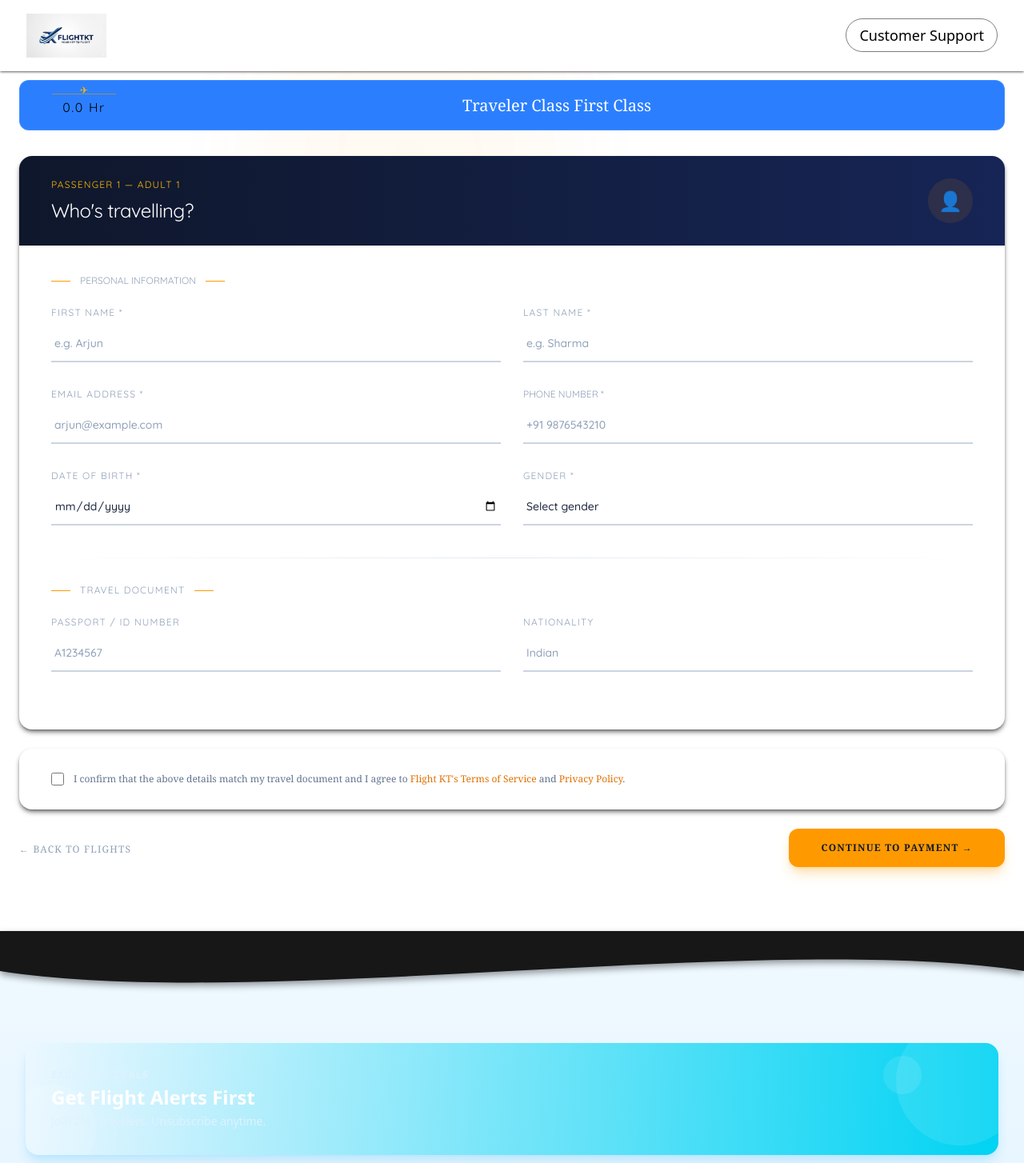
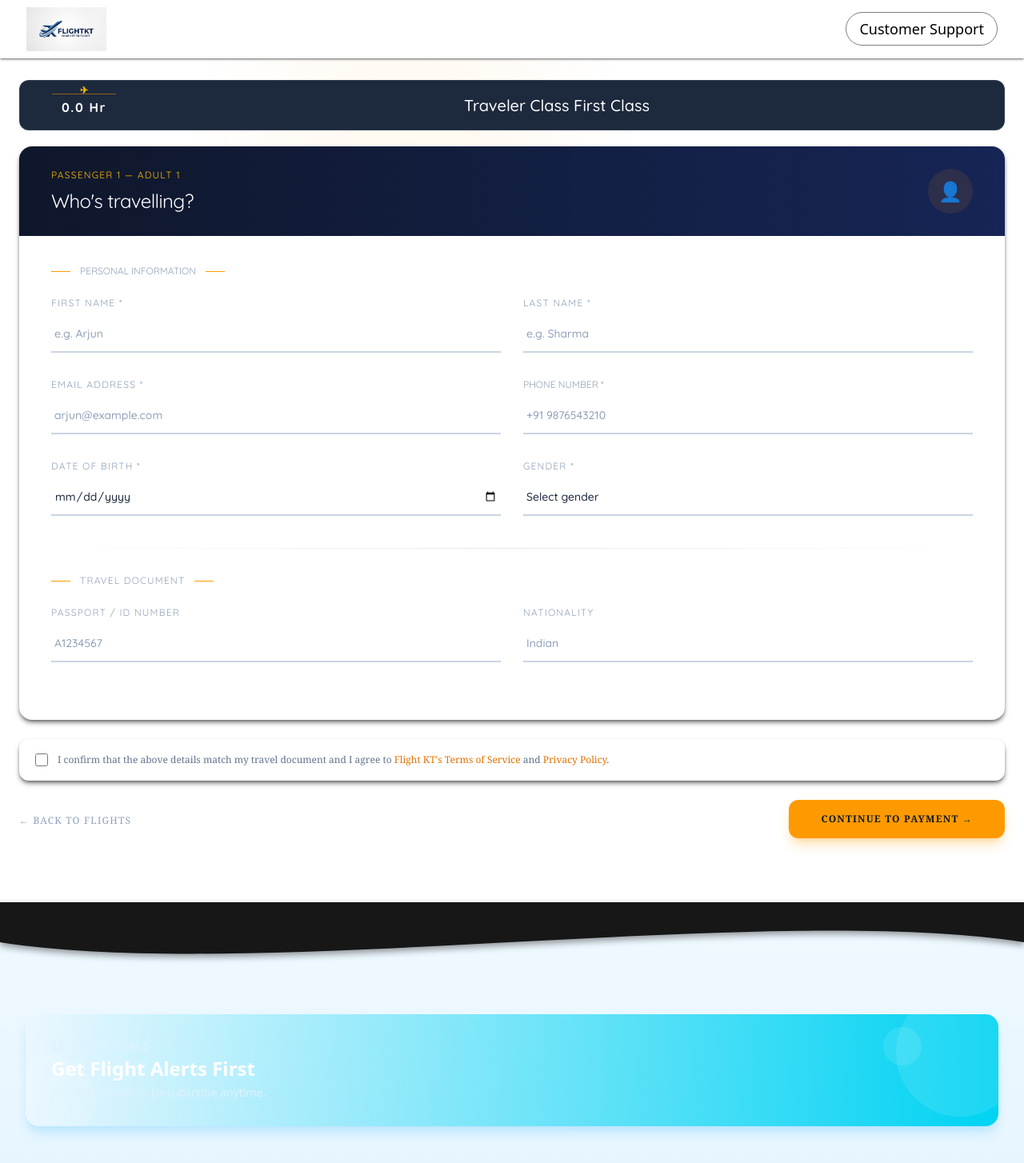
Before and after one commit to nikhilchauhan0105-source/flightkt, a Next.js app: page /Tickets/userinfo in a window 1280 px wide. Shown: the top 1454 px of the page at 80% size. Built offline with nearby package versions, Linux system fonts and the light colour scheme.

Commit message:
minimal changes

```diff
--- a/src/app/Tickets/userinfo/page.tsx
+++ b/src/app/Tickets/userinfo/page.tsx
@@ -106,9 +106,9 @@ export default function PassengerInfoPage() {
       <div className="absolute top-0 left-1/4 w-96 h-96 bg-amber-500 opacity-5 rounded-full blur-3xl pointer-events-none" />
 
       {/* Main */}
-      <main className="max-w-full mt-25 mx-auto px-4 md:px-6 pb-20 relative z-10">
+      <main className="max-w-full mt-25 mx-auto px-4 md:px-6  pb-10 sm:pb-20 relative z-10">
         {/* Flight Summary */}
-        <div className="flex items-center justify-between bg-blue-500 border border-white/10 backdrop-blur-md rounded-xl px-6 py-4 mb-8">
+        <div className="flex quicksand items-center font-bold justify-between bg-slate-800 border border-white/10 backdrop-blur-md rounded-xl px-6 py-4 mb-4 sm:mb-5">
           <div className="flex items-center gap-4">
             <span className="text-white text-lg font-sans tracking-wider">
               {bookedticket?.[0]?.departure_airport?.id || ""}
@@ -119,8 +119,8 @@ export default function PassengerInfoPage() {
                   ✈
                 </span>
               </div>
-              <span className=" text-black quicksand  tracking-widest">
-                {((bookedticket?.[0]?.duration ?? 0)/60).toFixed(1)} Hr
+              <span className=" text-white quicksand  tracking-widest">
+                {((bookedticket?.[0]?.duration ?? 0) / 60).toFixed(1)} Hr
               </span>
             </div>
             <span className="text-white text-lg font-sans tracking-wider">
@@ -323,7 +323,7 @@ export default function PassengerInfoPage() {
           ))}
 
           {/* Consent — once at the bottom */}
-          <div className="bg-white rounded-2xl px-8 md:px-10 py-7 shadow-md/50 mb-6">
+          <div className="bg-white rounded-xl px-4 md:px-5 py-4 shadow-md/50 mb-6">
             <div className="flex items-start gap-3">
               <input
                 type="checkbox"
@@ -354,7 +354,7 @@ export default function PassengerInfoPage() {
             <Link href={"/Tickets"}>
               <button
                 type="button"
-                className="text-slate-400 hover:text-white text-xs tracking-widest font-sans transition-colors"
+                className="text-slate-400 hover:text-black text-xs tracking-widest font-sans transition-colors"
               >
                 ← BACK TO FLIGHTS
               </button>
--- a/src/app/compnents/Navbar.tsx
+++ b/src/app/compnents/Navbar.tsx
@@ -5,8 +5,8 @@ import Link from "next/link";
 
 export default function Navbar() {
   return (
-    <nav className="fixed  z-50  flex  w-full  left-1/2 -translate-x-1/2 items-center justify-between bg-white text-black px-2 sm:px-8 py-2 sm:py-4   shadow-sm/50  border border-white/20">
-      <div className="flex items-center gap-2 font-semibold ">
+    <nav className="fixed  z-50  flex  w-full  left-1/2 -translate-x-1/2 items-center justify-between bg-white text-black px-2 sm:px-8 py-2    shadow-sm/50  border border-white/20">
+      <div className="flex items-center   gap-2 font-semibold ">
         <Link href={"/"}>
           <span className="font-semibold text-2xl">
             <Image src={"/flightkt-logo.jpeg"}
```
